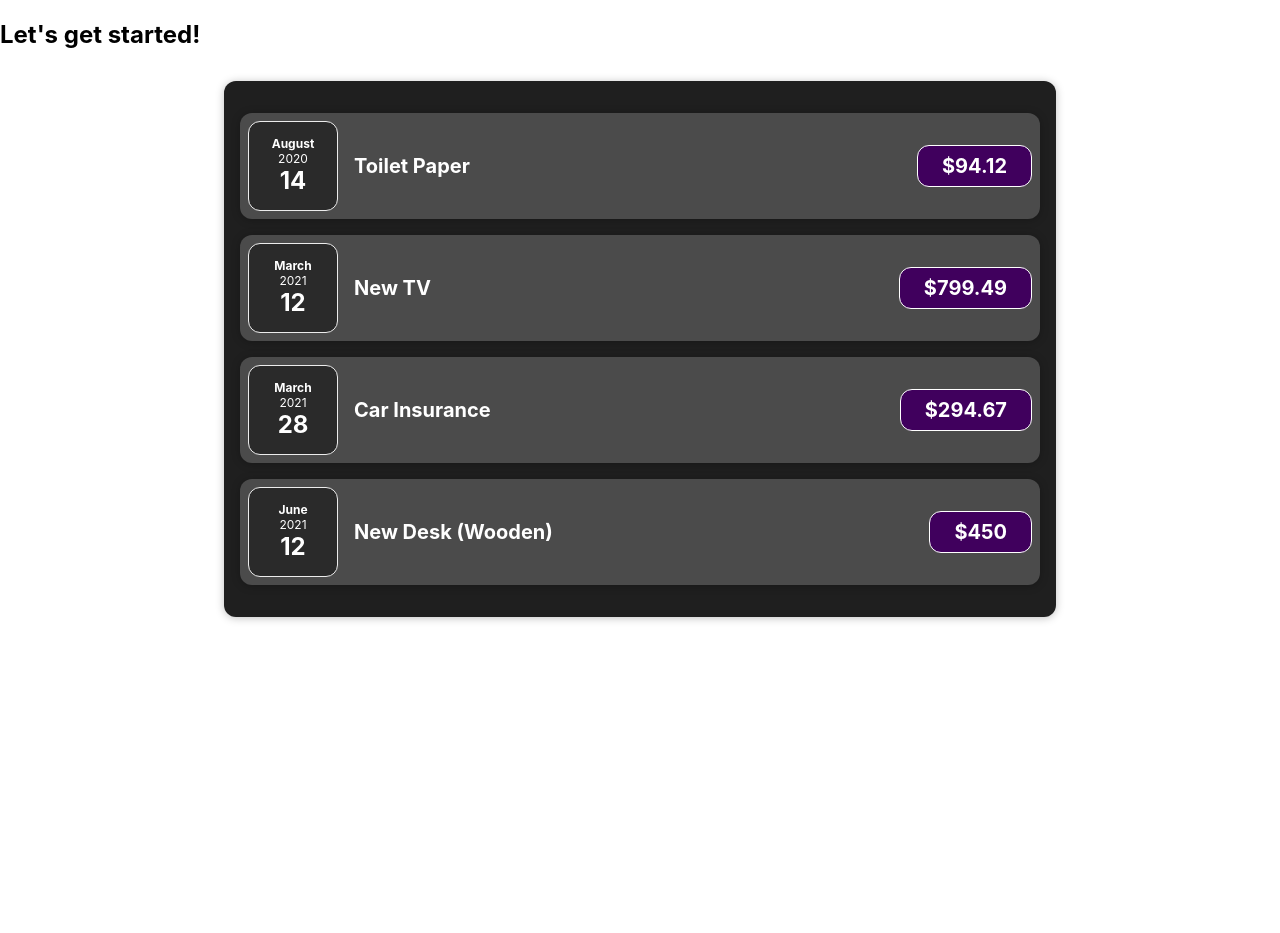
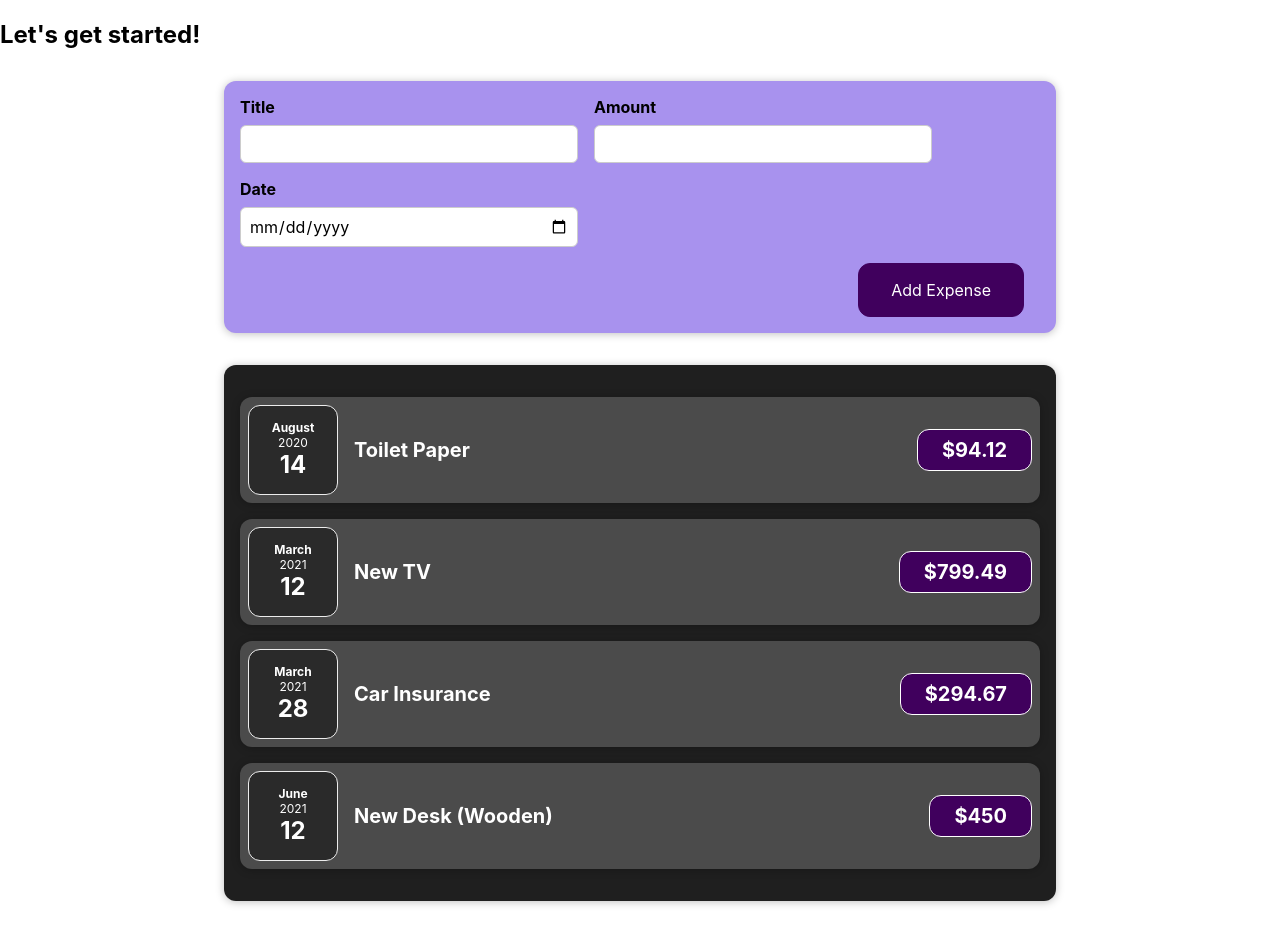
Before and after one commit to lukasz-klekner/expenses_app--react, a React (Create React App) app: page / in a window 1280 px wide. Before the commit the page ends 800 px from the top, so only its background shows below. Built offline with nearby package versions, Linux system fonts and the light colour scheme.

Commit message:
adds NewExpense component and uses it

```diff
--- a/src/App.js
+++ b/src/App.js
@@ -1,5 +1,6 @@
 import './App.css'
 import Expenses from './components/Expenses/Expenses'
+import NewExpense from './components/NewExpense/NewExpense'
 
 function App() {
   const expenses = [
@@ -26,6 +27,7 @@
   return (
     <div>
       <h2>Let's get started!</h2>
+      <NewExpense />
       <Expenses expenses={expenses} />
     </div>
   )
--- /dev/null
+++ b/src/components/NewExpense/NewExpense.css
@@ -0,0 +1,38 @@
+.new-expense {
+  background-color: #a892ee;
+  padding: 1rem;
+  margin: 2rem auto;
+  width: 50rem;
+  max-width: 95%;
+  border-radius: 12px;
+  text-align: center;
+  box-shadow: 0 1px 8px rgba(0, 0, 0, 0.25);
+}
+
+.new-expense button {
+  font: inherit;
+  cursor: pointer;
+  padding: 1rem 2rem;
+  border: 1px solid #40005d;
+  background-color: #40005d;
+  color: white;
+  border-radius: 12px;
+  margin-right: 1rem;
+}
+
+.new-expense button:hover,
+.new-expense button:active {
+  background-color: #510674;
+  border-color: #510674;
+}
+
+.new-expense button.alternative {
+  color: #220131;
+  border-color: transparent;
+  background-color: transparent;
+}
+
+.new-expense button.alternative:hover,
+.new-expense button.alternative:active {
+  background-color: #ddb3f8;
+}
--- /dev/null
+++ b/src/components/NewExpense/NewExpense.js
@@ -0,0 +1,10 @@
+import ExpenseForm from './ExpenseForm'
+import './NewExpense.css'
+
+const NewExpense = () => (
+  <div className='new-expense'>
+    <ExpenseForm />
+  </div>
+)
+
+export default NewExpense
```
